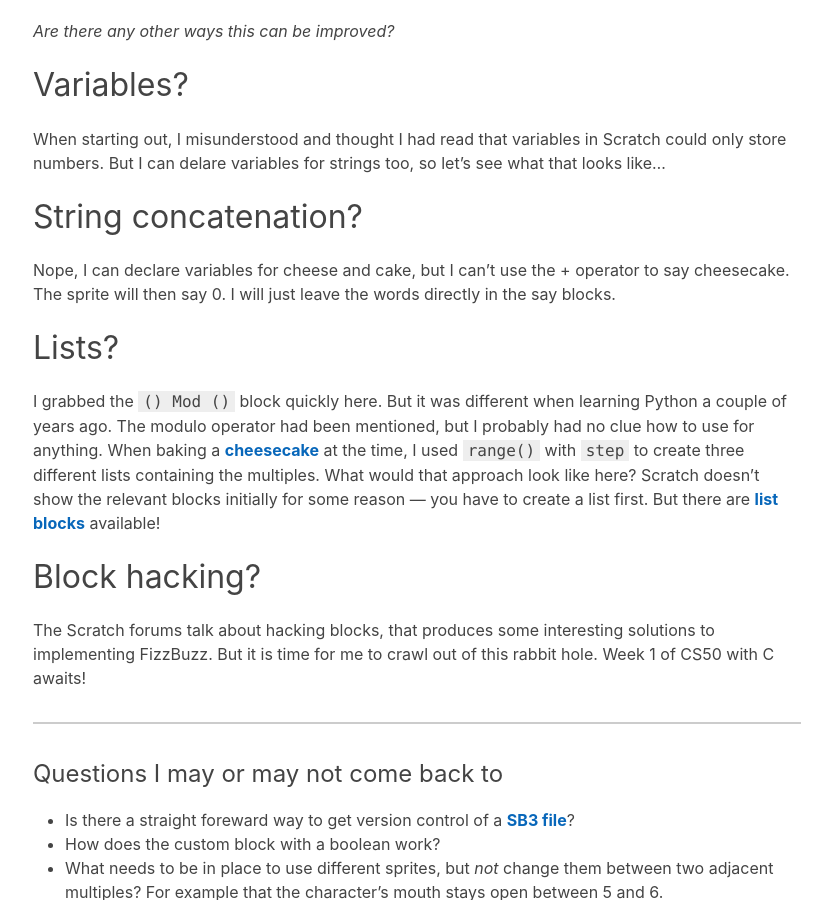
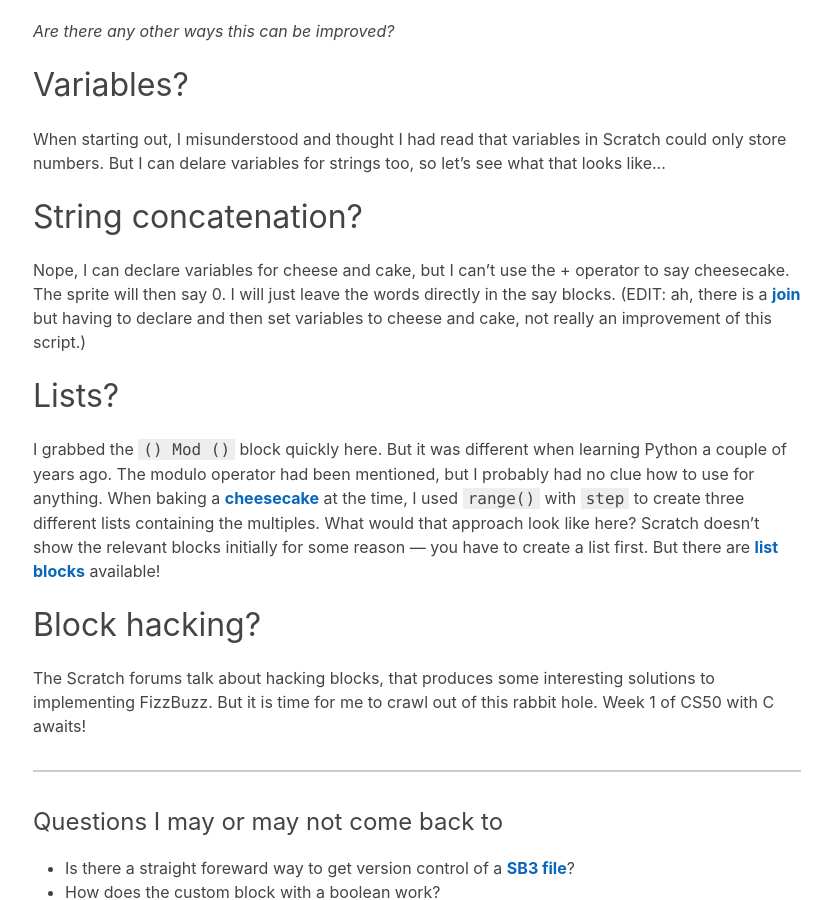
Before and after one commit to elisabethirgens/notes, a Jekyll site: the page built from _posts/2020-12-06-scratch.md, in a window 1280 px wide and 900 px high, scrolled down 3562 px. Shown: the whole window, without its empty margins (223-1055 px from the left). Built offline with Jekyll 4.4.1, drawn with Linux system fonts in a browser that asks for light colours.

Commit message:
Edit post about string concatenation in Scratch

```diff
--- a/_posts/2020-12-06-scratch.md
+++ b/_posts/2020-12-06-scratch.md
@@ -148,6 +148,7 @@ When starting out, I misunderstood and thought I had read that variables in Scra
 ## String concatenation?
 
 Nope, I can declare variables for cheese and cake, but I can't use the + operator to say cheesecake. The sprite will then say 0. I will just leave the words directly in the say blocks.
+(EDIT: ah, there is a [join](https://en.scratch-wiki.info/wiki/Join_()()_(block)) but having to declare and then set variables to cheese and cake, not really an improvement of this script.)
 
 ## Lists?
 
```
